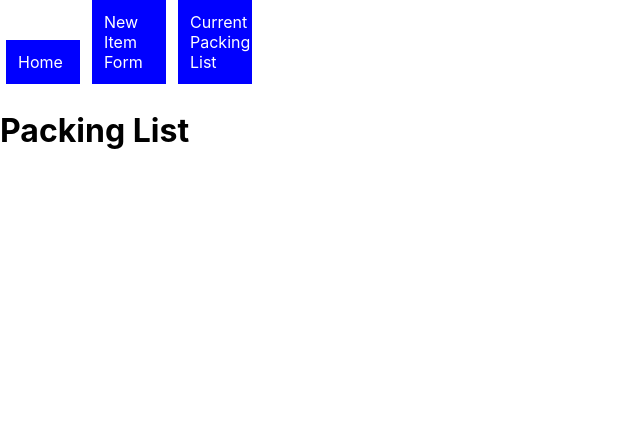
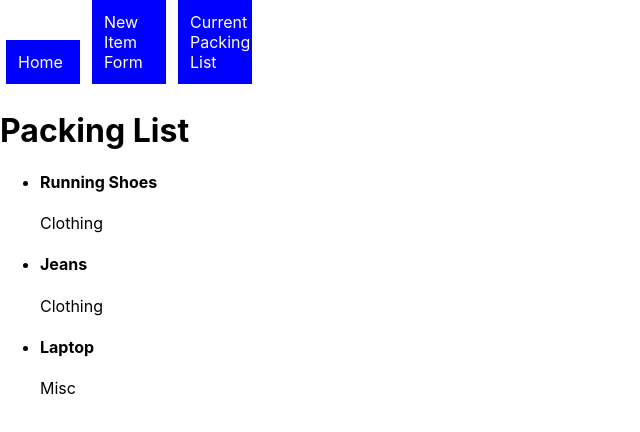
Before and after one commit to turitzinv/phase-2-final-project, a React (Create React App) app: page /currentpackinglist in a window 1280 px wide. Shown: the top 432 px of the page, without its empty margins (0-640 px from the left). Built offline with nearby package versions, Linux system fonts and the light colour scheme; data requests are answered from the project's data file.

Commit message:
Added a new ItemCard component. Also updated CurrentPackingList to take in all the items brought from App and render an ItemCard using the json.data.

```diff
--- a/src/App.js
+++ b/src/App.js
@@ -26,7 +26,7 @@ function App() {
         <NewItemForm />
       </Route>
       <Route exact path="/currentpackinglist">
-        <CurrentPackingList />
+        <CurrentPackingList allItems={allItems}/>
       </Route>
     </div>
   );
--- a/src/components/CurrentPackingList.js
+++ b/src/components/CurrentPackingList.js
@@ -1,11 +1,19 @@
 import React from 'react'
+import ItemCard from "./ItemCard";
 
-function CurrentPackingList () {
-
+function CurrentPackingList ({allItems}) {
+const entirePackingList = allItems.map((item) =>
+<ItemCard
+key={item.id}
+name={item.item}
+category={item.category}
+/>
+)
 
   return (
     <div>
       <h1>Packing List</h1>
+      <ul className="items">{entirePackingList}</ul>
     </div>
   )
 }
--- /dev/null
+++ b/src/components/ItemCard.js
@@ -0,0 +1,15 @@
+import React from 'react'
+
+function ItemCard ({name , category}) {
+
+
+  return (
+    <li className="item">
+      <h4>{name}</h4>
+      <p>{category}</p>
+
+    </li>
+  )
+}
+
+export default ItemCard;
```
